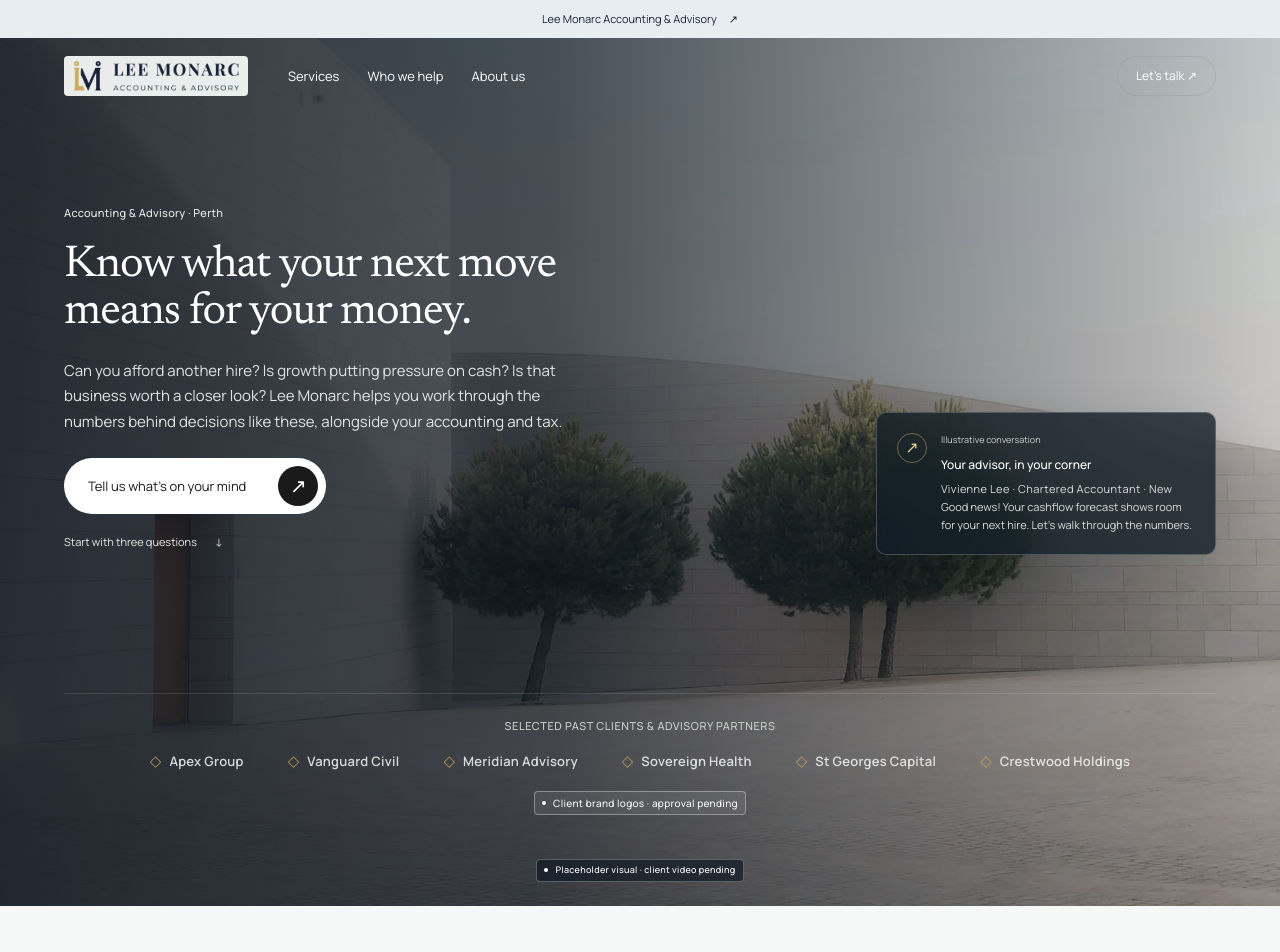
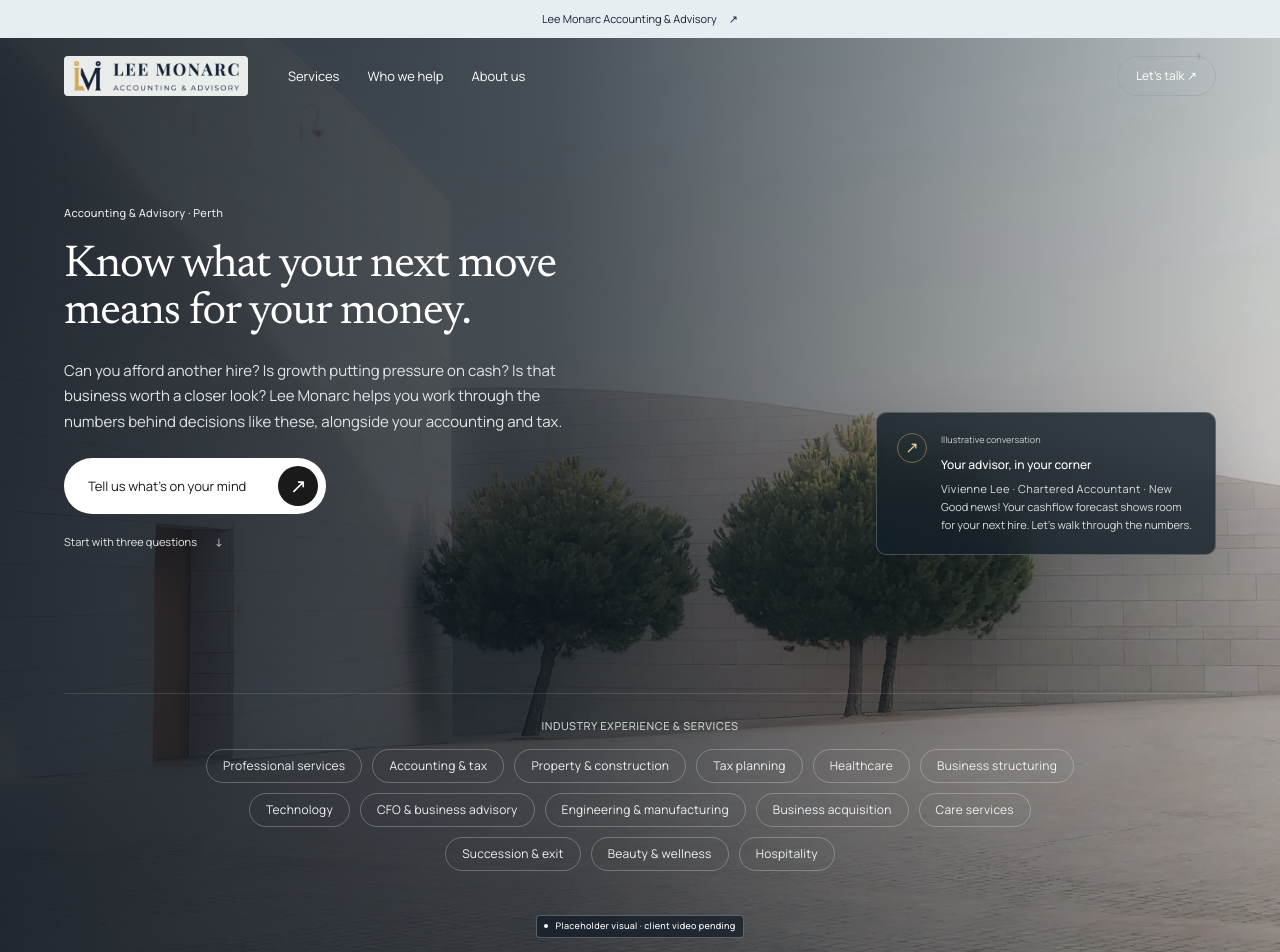
Before and after one commit to ktg-one/leemonarc2, a Next.js app: page / in a window 1280 px wide. Shown: the top 952 px of the page. Built offline with nearby package versions, Linux system fonts and the light colour scheme.

Commit message:
feat(hero): replace client brand row with verbatim 14-pill industry and service strip

```diff
--- a/src/components/home/hero.css
+++ b/src/components/home/hero.css
@@ -33,33 +33,31 @@
   text-transform: uppercase;
   margin-bottom: 16px;
 }
-.lm-hero-brands-row {
+.lm-hero-pills {
+  list-style: none;
+  margin: 0 auto;
+  padding: 0;
   display: flex;
   justify-content: center;
+  flex-wrap: wrap;
+  gap: 10px;
+  max-width: 920px;
+}
+.lm-hero-pill {
+  display: inline-flex;
   align-items: center;
-  gap: clamp(20px, 3.5vw, 44px);
-  flex-wrap: wrap;
-  margin-bottom: 14px;
+  min-height: 34px;
+  padding: 6px 16px;
+  border-radius: 999px;
+  border: 1px solid rgba(255, 255, 255, 0.25);
+  color: #eef2f0;
+  font-size: 12px;
+  letter-spacing: .02em;
+  transition: border-color .25s ease, background .25s ease;
 }
-.lm-hero-brand-slot {
-  display: flex;
-  align-items: center;
-  gap: 8px;
-  opacity: 0.85;
-}
-.lm-hero-brand-glyph {
-  color: #cca85b;
-  font-size: 15px;
-}
-.lm-hero-brand-name {
-  font: 600 13px var(--font-body);
-  letter-spacing: .02em;
-  color: #f4f7f5;
-}
-.lm-hero-brands .review-placeholder {
-  color: #f4f7f5;
-  border-color: rgba(255, 255, 255, 0.35);
-  background: rgba(255, 255, 255, 0.08);
+.lm-hero-pill:hover {
+  border-color: rgba(212, 175, 55, 0.7);
+  background: rgba(212, 175, 55, 0.08);
 }
 .lm-hero-media-footer { position: relative; margin-top: 12px; padding-bottom: 24px; left: 0; right: 0; display: flex; justify-content: center; align-items: center; gap: 14px; flex-wrap: wrap; }
 .lm-hero-media-footer .review-placeholder { opacity: 1; color: #fff; background: #101b25b3; border-color: #ffffff45; font-size: 9px; }
--- a/src/components/home/hero.tsx
+++ b/src/components/home/hero.tsx
@@ -4,6 +4,23 @@
 import { useEffect, useRef, useState, type CSSProperties } from "react";
 import { heroMedia } from "@/content/hero-media";
 import "./hero.css";
+
+const heroPills = [
+  { label: "Professional services", href: "/who-we-help" },
+  { label: "Accounting & tax", href: "/services/accounting-compliance" },
+  { label: "Property & construction", href: "/who-we-help" },
+  { label: "Tax planning", href: "/services/tax-planning" },
+  { label: "Healthcare", href: "/who-we-help" },
+  { label: "Business structuring", href: "/services/business-structuring" },
+  { label: "Technology", href: "/who-we-help" },
+  { label: "CFO & business advisory", href: "/services/fractional-cfo-advisory" },
+  { label: "Engineering & manufacturing", href: "/who-we-help" },
+  { label: "Business acquisition", href: "/services/business-acquisition" },
+  { label: "Care services", href: "/who-we-help" },
+  { label: "Succession & exit", href: "/services/succession-exit" },
+  { label: "Beauty & wellness", href: "/who-we-help" },
+  { label: "Hospitality", href: "/who-we-help" },
+];
 
 export function Hero() {
   const section = useRef<HTMLElement>(null);
@@ -98,17 +115,15 @@
           </div>
         </aside>
       </div>
-      <div className="section-shell lm-hero-brands" aria-label="Selected past client brands">
-        <p className="lm-hero-brands-label">Selected past clients &amp; advisory partners</p>
-        <div className="lm-hero-brands-row" aria-hidden="true">
-          {["Apex Group", "Vanguard Civil", "Meridian Advisory", "Sovereign Health", "St Georges Capital", "Crestwood Holdings"].map((name) => (
-            <div key={name} className="lm-hero-brand-slot">
-              <span className="lm-hero-brand-glyph">◇</span>
-              <span className="lm-hero-brand-name">{name}</span>
-            </div>
+      <div className="section-shell lm-hero-brands" aria-label="Industry experience and services">
+        <p className="lm-hero-brands-label">Industry experience &amp; services</p>
+        <ul className="lm-hero-pills" role="list">
+          {heroPills.map((pill) => (
+            <li key={pill.label}>
+              <Link href={pill.href} className="lm-hero-pill">{pill.label}</Link>
+            </li>
           ))}
-        </div>
-        <span className="review-placeholder">Client brand logos · approval pending</span>
+        </ul>
       </div>
       <div className="lm-hero-media-footer">
         {heroMedia.source && !failed && !reducedMotion && <button type="button"
```
